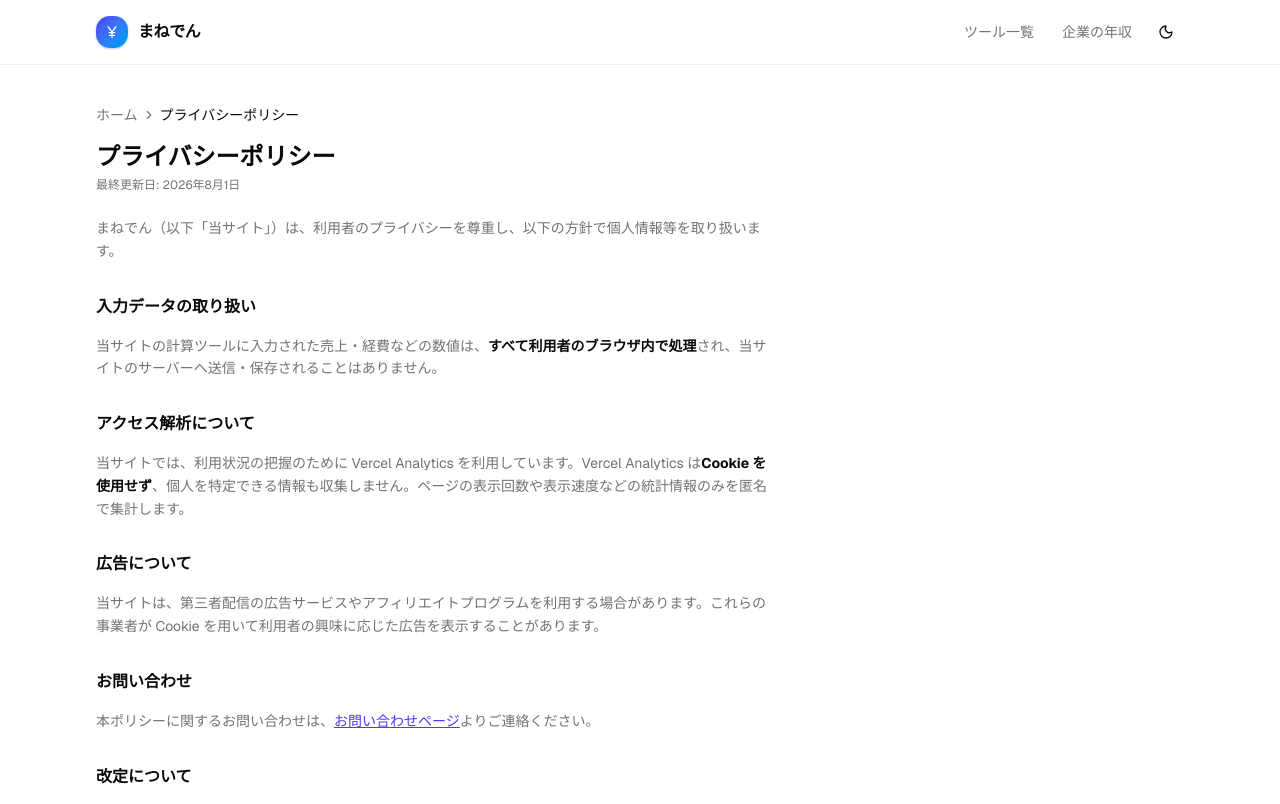
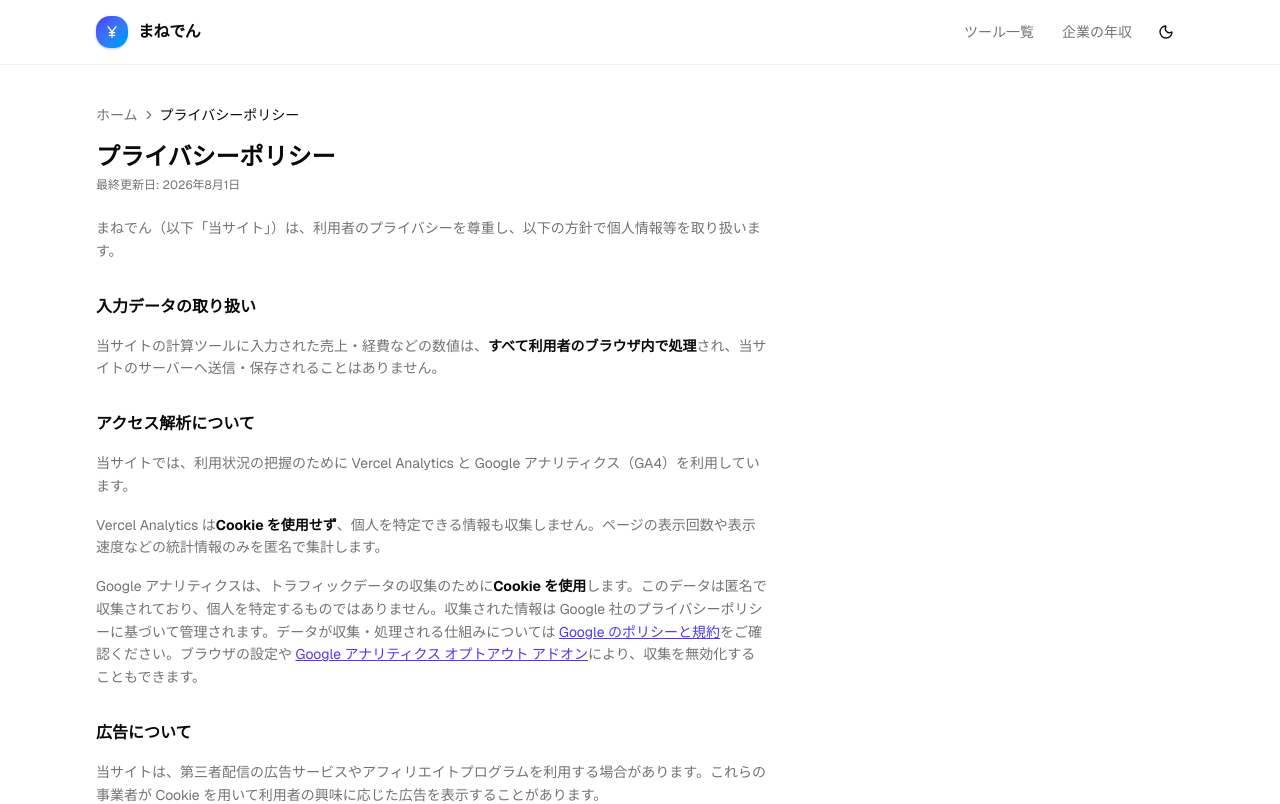
Before and after one commit to yukkuri1224-lisa/maneden, a Next.js app: page /privacy-policy in a window 1280 px wide. Shown: the top 804 px of the page. Built offline with nearby package versions, Linux system fonts and the light colour scheme; no server answers.

Commit message:
feat: Google Analytics 4 (GA4) を next/script で導入＋プライバシーポリシーにGA開示を追加

```diff
--- a/app/layout.tsx
+++ b/app/layout.tsx
@@ -1,5 +1,6 @@
 import type { Metadata, Viewport } from "next";
 import { Geist, Geist_Mono, Zen_Kaku_Gothic_New } from "next/font/google";
+import Script from "next/script";
 import { Analytics } from "@vercel/analytics/next";
 import { SpeedInsights } from "@vercel/speed-insights/next";
 
@@ -88,6 +89,20 @@ export default function RootLayout({
         <Footer />
         <Analytics />
         <SpeedInsights />
+
+        {/* Google Analytics 4（gtag.js）。next/script で読み込む */}
+        <Script
+          src="https://www.googletagmanager.com/gtag/js?id=G-QFB3PRTB6D"
+          strategy="afterInteractive"
+        />
+        <Script id="google-analytics" strategy="afterInteractive">
+          {`
+            window.dataLayer = window.dataLayer || [];
+            function gtag(){dataLayer.push(arguments);}
+            gtag('js', new Date());
+            gtag('config', 'G-QFB3PRTB6D');
+          `}
+        </Script>
       </body>
     </html>
   );
--- a/app/privacy-policy/page.tsx
+++ b/app/privacy-policy/page.tsx
@@ -30,9 +30,35 @@ export default function PrivacyPolicyPage() {
 
       <h2>アクセス解析について</h2>
       <p>
-        当サイトでは、利用状況の把握のために Vercel Analytics
-        を利用しています。Vercel Analytics は<strong>Cookie を使用せず</strong>
+        当サイトでは、利用状況の把握のために Vercel Analytics と Google
+        アナリティクス（GA4）を利用しています。
+      </p>
+      <p>
+        Vercel Analytics は<strong>Cookie を使用せず</strong>
         、個人を特定できる情報も収集しません。ページの表示回数や表示速度などの統計情報のみを匿名で集計します。
+      </p>
+      <p>
+        Google アナリティクスは、トラフィックデータの収集のために
+        <strong>Cookie を使用</strong>
+        します。このデータは匿名で収集されており、個人を特定するものではありません。収集された情報は
+        Google
+        社のプライバシーポリシーに基づいて管理されます。データが収集・処理される仕組みについては{" "}
+        <a
+          href="https://policies.google.com/technologies/partner-sites"
+          target="_blank"
+          rel="noopener noreferrer"
+        >
+          Google のポリシーと規約
+        </a>
+        をご確認ください。ブラウザの設定や{" "}
+        <a
+          href="https://tools.google.com/dlpage/gaoptout?hl=ja"
+          target="_blank"
+          rel="noopener noreferrer"
+        >
+          Google アナリティクス オプトアウト アドオン
+        </a>
+        により、収集を無効化することもできます。
       </p>
 
       <h2>広告について</h2>
```
